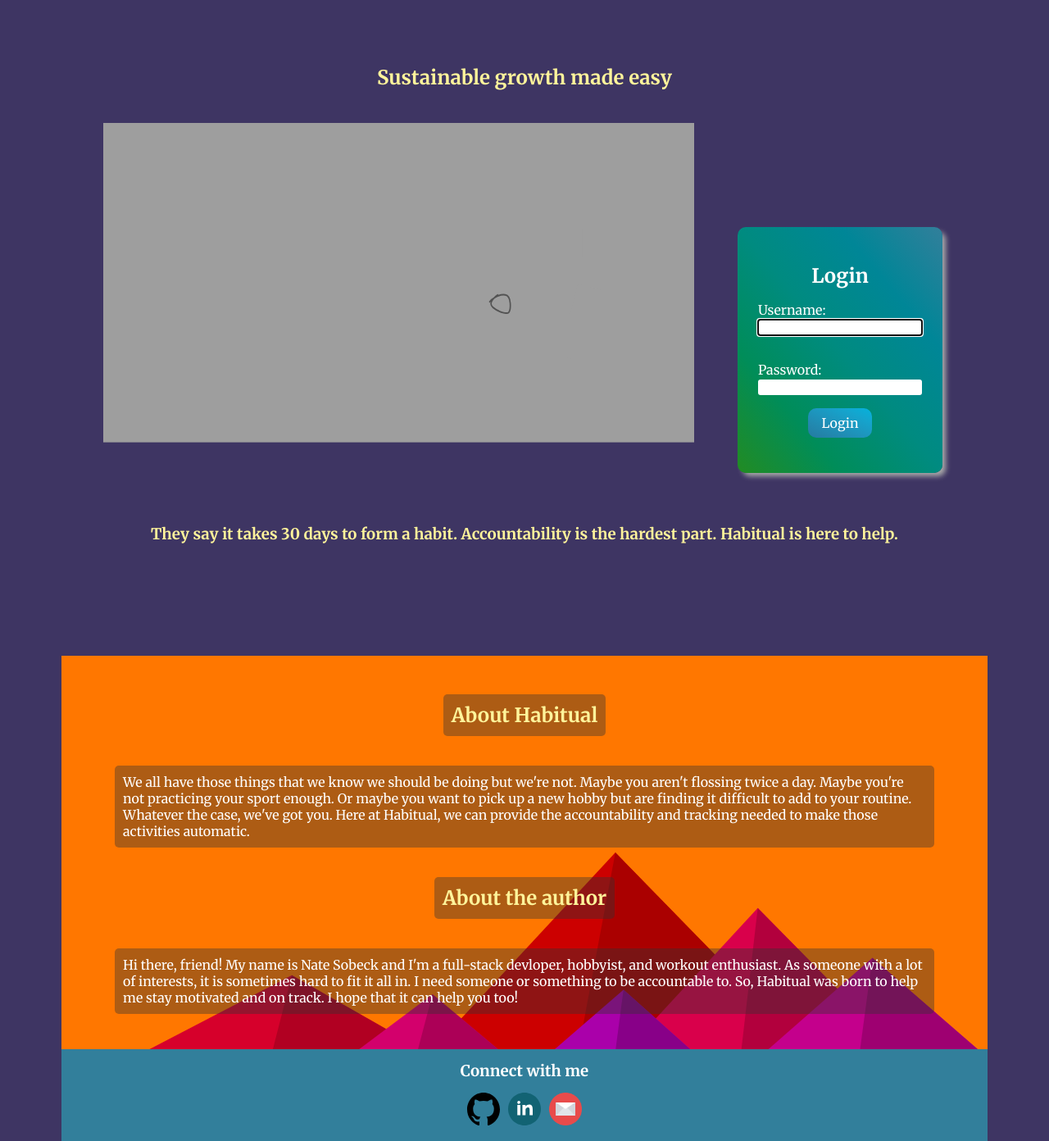
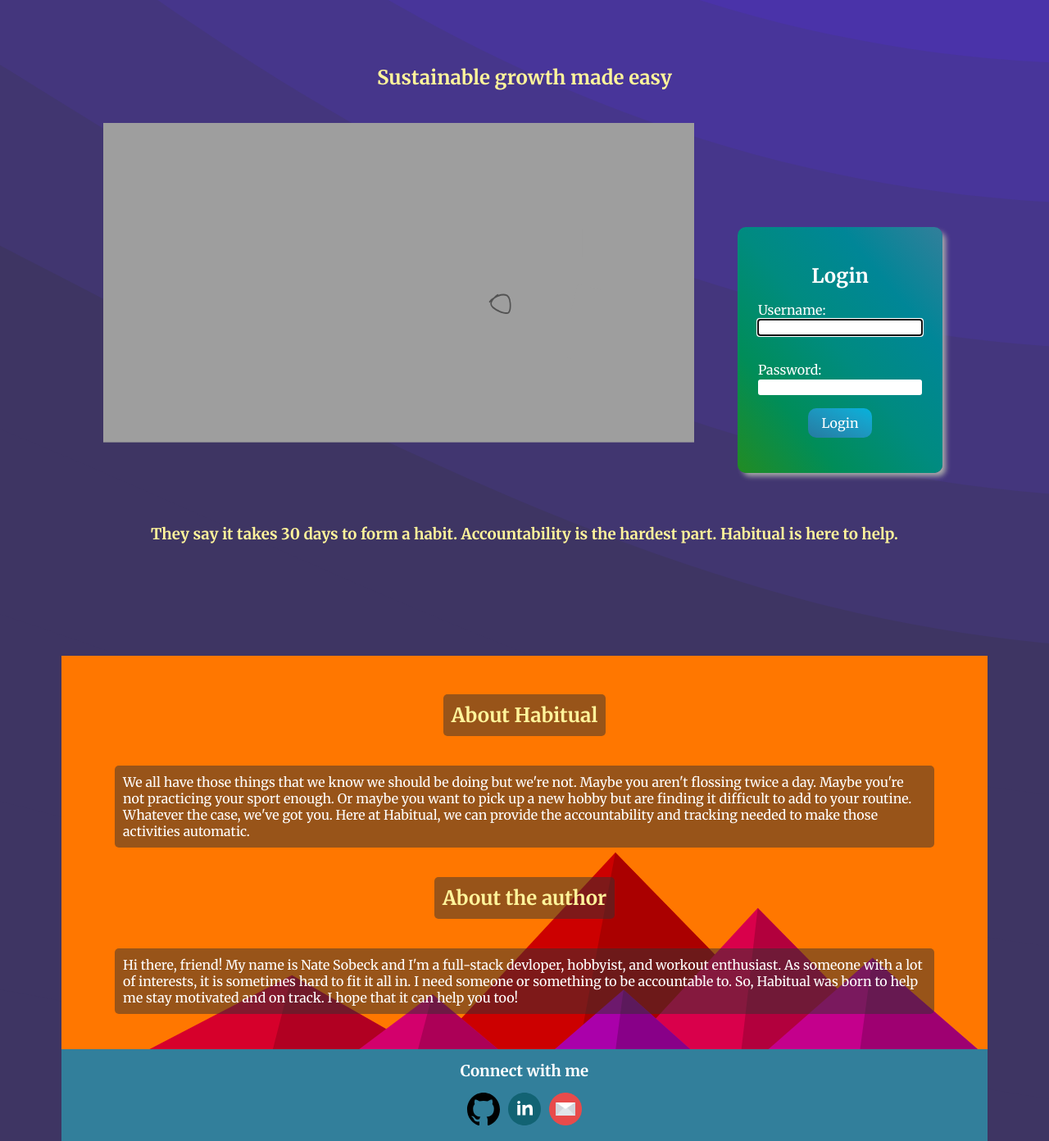
Before and after one commit to natesobeck/habitual, a Django app: page / in a window 1280 px wide. Shown: the part 75-1467 px from the top of the page at 82% size. Run offline with Django 4.2, Linux system fonts and the light colour scheme.

Commit message:
add background image svg to body

```diff
--- a/main_app/static/css/base.css
+++ b/main_app/static/css/base.css
@@ -27,9 +27,13 @@ body {
   --color1: #cf3d27;
   --color2: #FBF0DC;
   --color3: #327f9b;
-  --color4: #3E3563;
+  --color4: #4a33a9;
+  --color6: #3E3563;
   --color5: #fff49b;
-  background-color: var(--color4);
+  /* background-color: var(--color4); */
+  background-image: url(../images/liquid-cheese.svg);
+  background-position: center;
+  background-size: cover;
   color: white;
   font-family: 'Merriweather', serif;
 }
--- a/main_app/static/css/home.css
+++ b/main_app/static/css/home.css
@@ -106,7 +106,7 @@
 }
 
 .about-card h1, .about-card p {
-  background-color: rgba(50, 50, 50, .4);
+  background-color: rgba(50, 50, 50, .5);
   padding: 10px;
   border-radius: 5px;
   max-width: 1000px;
```
Also changed, not shown: README.md, main_app/static/images/liquid-cheese.svg (added).
